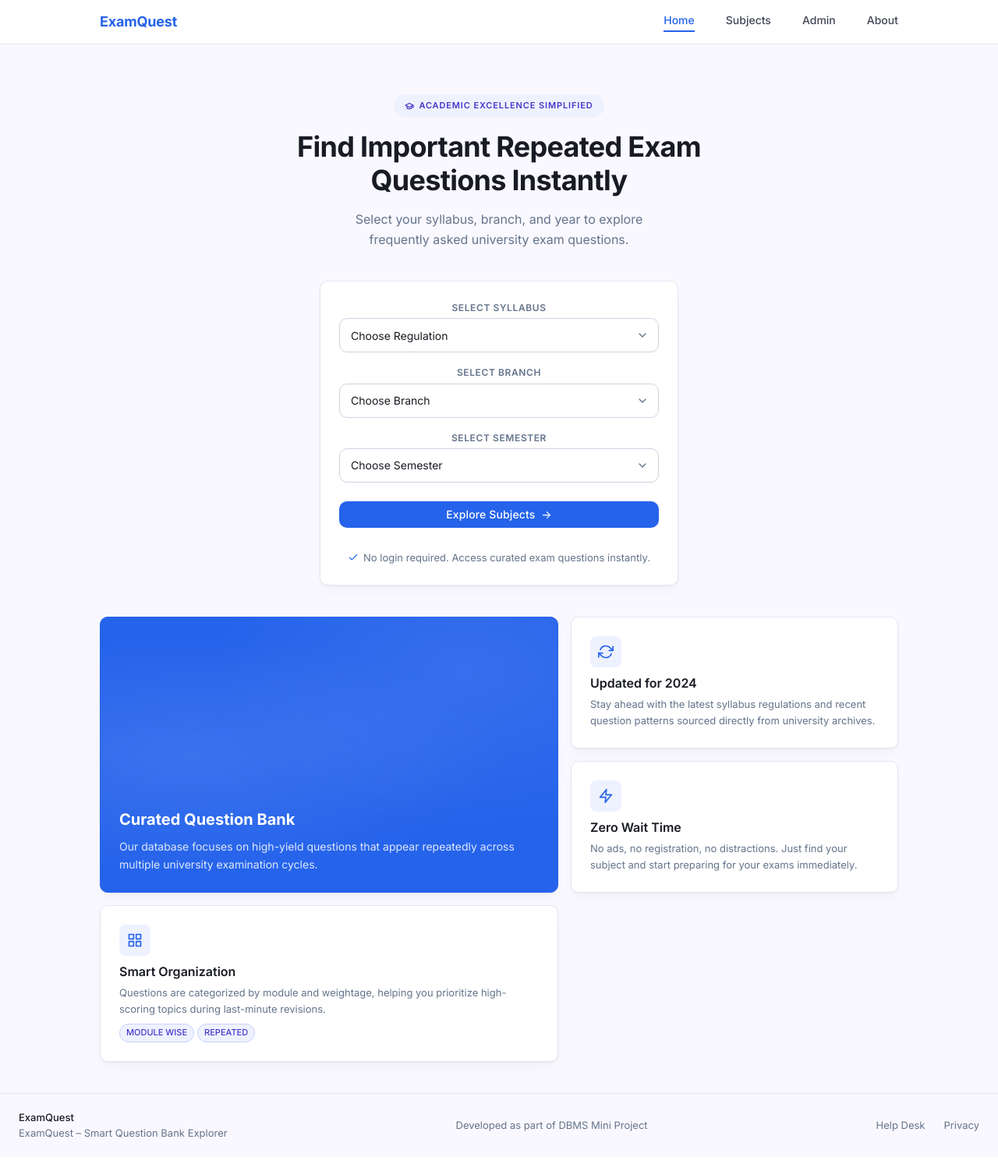
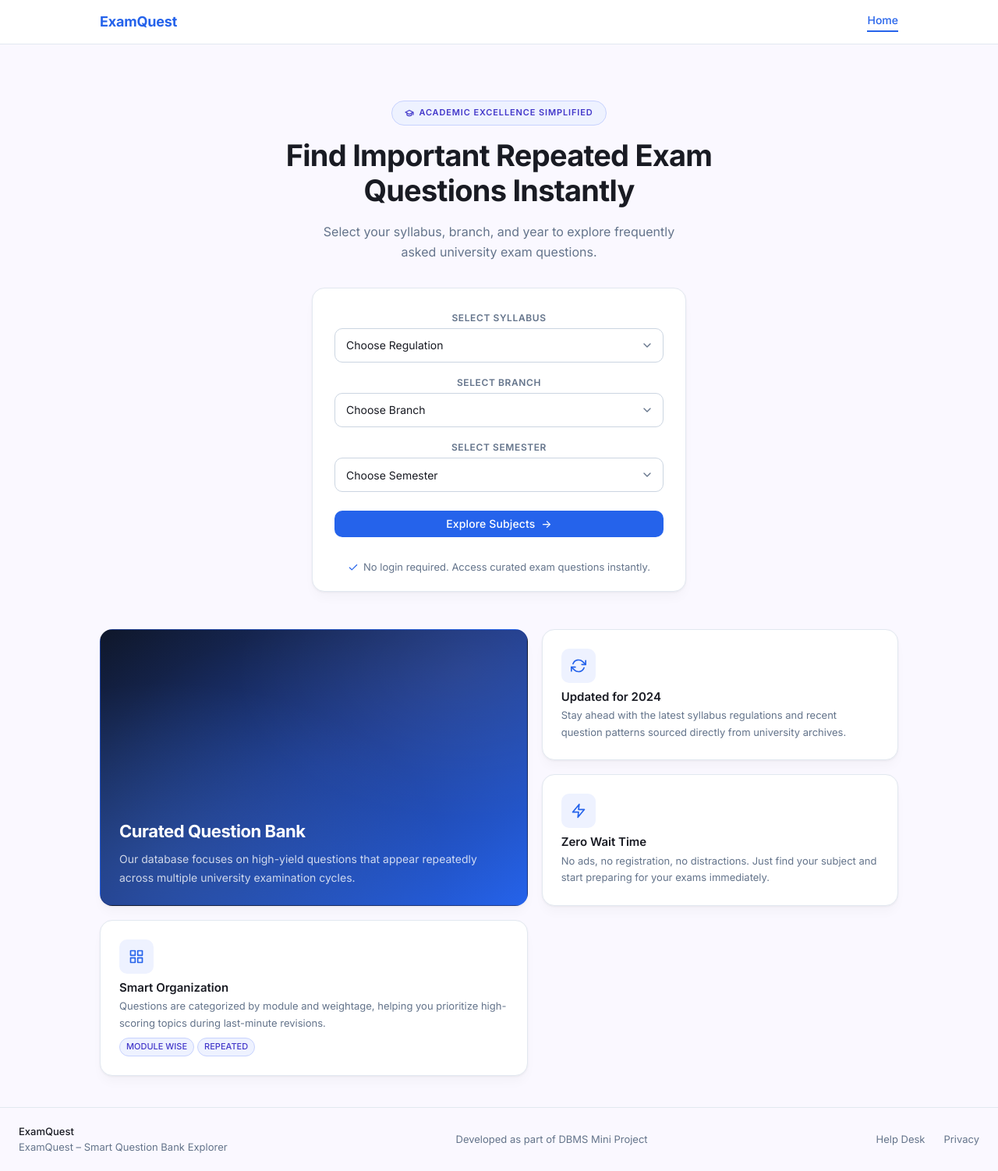
Before and after one commit to adi-makes/ExamQuest, a PHP site: page / in a window 1280 px wide. Shown: the whole page at 78% size. Before the commit the page ends 1461 px from the top, so only its background shows below. Run offline with PHP 8.4, Linux system fonts and the light colour scheme; data comes from the database, SQL or seed files in the repository; both versions use the stored data as it was after the commit.

```diff
--- a/admin.php
+++ b/admin.php
@@ -116,9 +116,6 @@ $form = [
         <a href="index.php" class="nav__brand">ExamQuest</a>
         <div class="nav__links">
             <a href="index.php">Home</a>
-            <a href="subject.php">Subjects</a>
-            <a href="admin.php" class="active">Admin</a>
-            <a href="about.php">About</a>
         </div>
     </div>
 </nav>
--- a/index.php
+++ b/index.php
@@ -43,9 +43,6 @@ if ($_SERVER['REQUEST_METHOD'] === 'POST') {
         <a href="index.php" class="nav__brand">ExamQuest</a>
         <div class="nav__links">
             <a href="index.php" class="active">Home</a>
-            <a href="subject.php">Subjects</a>
-            <a href="admin.php">Admin</a>
-            <a href="about.php">About</a>
         </div>
     </div>
 </nav>
--- a/style.css
+++ b/style.css
@@ -221,7 +221,7 @@ ul, ol {
    =================================================== */
 .card {
     background: var(--color-surface);
-    border-radius: var(--radius-lg);
+    border-radius: var(--radius-xl);
     border: 1px solid var(--color-border);
     box-shadow: var(--shadow-card);
     padding: var(--space-lg);
@@ -926,17 +926,18 @@ ul, ol {
    =================================================== */
 .hero {
     text-align: center;
-    padding: 64px var(--space-lg) var(--space-xl);
+    padding: 72px var(--space-lg) 48px;
 }
 
 .hero__eyebrow {
     display: inline-flex;
     align-items: center;
     gap: 6px;
-    padding: 6px 14px;
+    padding: 6px 16px;
     border-radius: var(--radius-full);
     background: var(--color-chip-bg);
     color: var(--color-chip-text);
+    border: 1px solid #C7D2FE;
     font-size: 11px;
     font-weight: 600;
     letter-spacing: 0.08em;
@@ -945,7 +946,7 @@ ul, ol {
 }
 
 .hero__title {
-    font-size: 36px;
+    font-size: 38px;
     font-weight: 700;
     color: var(--color-on-surface);
     line-height: 1.2;
@@ -957,17 +958,18 @@ ul, ol {
 .hero__sub {
     font-size: 16px;
     color: var(--color-secondary-text);
-    max-width: 440px;
-    margin: 0 auto var(--space-xl);
-    line-height: 1.6;
+    max-width: 460px;
+    margin: 0 auto 32px;
+    line-height: 1.65;
 }
 
 .filter-card {
-    max-width: 460px;
+    max-width: 480px;
     margin: 0 auto;
     display: flex;
     flex-direction: column;
     gap: var(--space-md);
+    padding: 28px 28px 20px;
 }
 
 .filter-card__note {
@@ -996,26 +998,32 @@ ul, ol {
     max-width: 1024px;
     margin: 0 auto;
     display: grid;
-    grid-template-columns: 7fr 5fr;
+    grid-template-columns: 1.2fr 1fr;
     grid-template-rows: auto auto;
-    gap: var(--space-md);
+    gap: 18px;
 }
 
 .feature-card {
-    border-radius: var(--radius-lg);
+    border-radius: var(--radius-xl);
     border: 1px solid var(--color-border);
     padding: var(--space-lg);
     box-shadow: var(--shadow-card);
+    transition: box-shadow 0.2s, transform 0.2s;
+}
+
+.feature-card:hover {
+    box-shadow: var(--shadow-hover);
+    transform: translateY(-2px);
 }
 
 .feature-card--hero {
     grid-row: span 2;
-    background: var(--color-primary);
-    border-color: var(--color-primary);
+    background: linear-gradient(145deg, #0F172A 0%, #1E3A8A 50%, #2563EB 100%);
+    border-color: transparent;
     display: flex;
     flex-direction: column;
     justify-content: flex-end;
-    min-height: 220px;
+    min-height: 240px;
     position: relative;
     overflow: hidden;
 }
@@ -1024,8 +1032,9 @@ ul, ol {
     content: '';
     position: absolute;
     inset: 0;
-    background: radial-gradient(ellipse at 20% 50%, rgba(255,255,255,0.1) 0%, transparent 60%),
-                radial-gradient(ellipse at 80% 20%, rgba(255,255,255,0.08) 0%, transparent 50%);
+    background: radial-gradient(ellipse at 15% 85%, rgba(96,165,250,0.18) 0%, transparent 55%),
+                radial-gradient(ellipse at 85% 15%, rgba(255,255,255,0.06) 0%, transparent 45%),
+                radial-gradient(ellipse at 50% 50%, rgba(37,99,235,0.12) 0%, transparent 70%);
 }
 
 .feature-card--hero .feature-card__content {
@@ -1034,16 +1043,18 @@ ul, ol {
 }
 
 .feature-card--hero h3 {
-    font-size: 20px;
+    font-size: 22px;
     font-weight: 700;
     color: #ffffff;
-    margin-bottom: var(--space-sm);
+    margin-bottom: 10px;
+    line-height: 1.25;
+    letter-spacing: -0.02em;
 }
 
 .feature-card--hero p {
     font-size: 14px;
-    color: rgba(255,255,255,0.85);
-    line-height: 1.6;
+    color: rgba(255,255,255,0.78);
+    line-height: 1.65;
 }
 
 .feature-card--white {
@@ -1051,14 +1062,15 @@ ul, ol {
 }
 
 .feature-card__icon {
-    width: 40px;
-    height: 40px;
-    border-radius: var(--radius-md);
+    width: 44px;
+    height: 44px;
+    border-radius: var(--radius-lg);
     background: var(--color-chip-bg);
     display: flex;
     align-items: center;
     justify-content: center;
     margin-bottom: var(--space-sm);
+    flex-shrink: 0;
 }
 
 .feature-card__icon svg {
@@ -1068,22 +1080,24 @@ ul, ol {
 }
 
 .feature-card--white h3 {
-    font-size: 16px;
+    font-size: 15px;
     font-weight: 600;
     color: var(--color-on-surface);
     margin-bottom: var(--space-xs);
+    line-height: 1.3;
 }
 
 .feature-card--white p {
     font-size: 13px;
     color: var(--color-secondary-text);
-    line-height: 1.6;
+    line-height: 1.65;
 }
 
 .feature-tag-row {
     display: flex;
     gap: var(--space-xs);
     margin-top: var(--space-sm);
+    flex-wrap: wrap;
 }
 
 /* ===================================================
@@ -1211,11 +1225,13 @@ ul, ol {
 
     .features__grid {
         grid-template-columns: 1fr 1fr;
+        gap: 14px;
     }
 
     .feature-card--hero {
         grid-column: span 2;
         grid-row: span 1;
+        min-height: 180px;
     }
 }
 
@@ -1246,16 +1262,18 @@ ul, ol {
     }
 
     .hero__title {
-        font-size: 28px;
+        font-size: 26px;
     }
 
     .features__grid {
         grid-template-columns: 1fr;
+        gap: 12px;
     }
 
     .feature-card--hero {
         grid-column: span 1;
-        min-height: 180px;
+        grid-row: span 1;
+        min-height: 160px;
     }
 
     .footer {
```
Also changed, not shown: questions.php (+0 -11 lines), subject.php (+0 -11 lines), database.sql.
